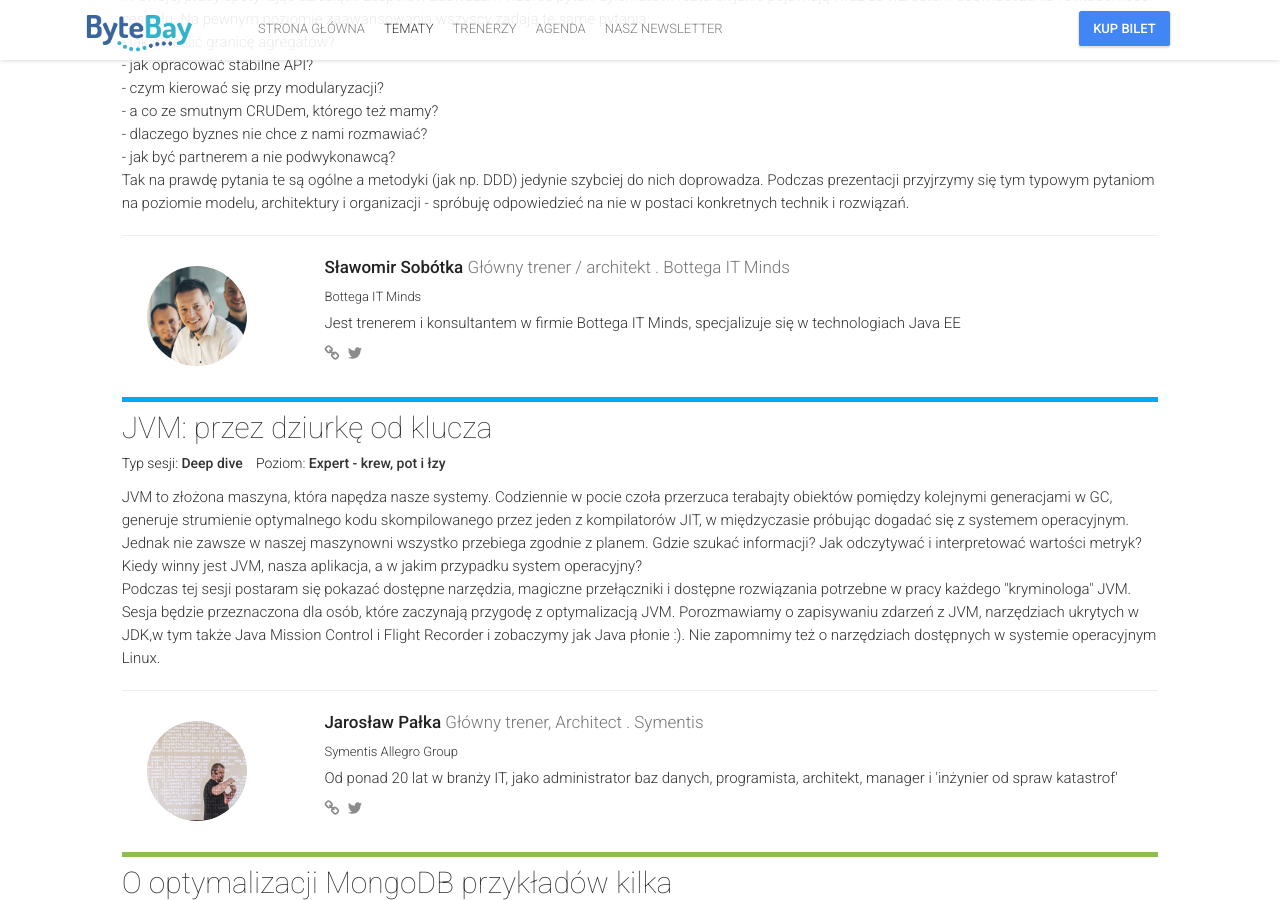
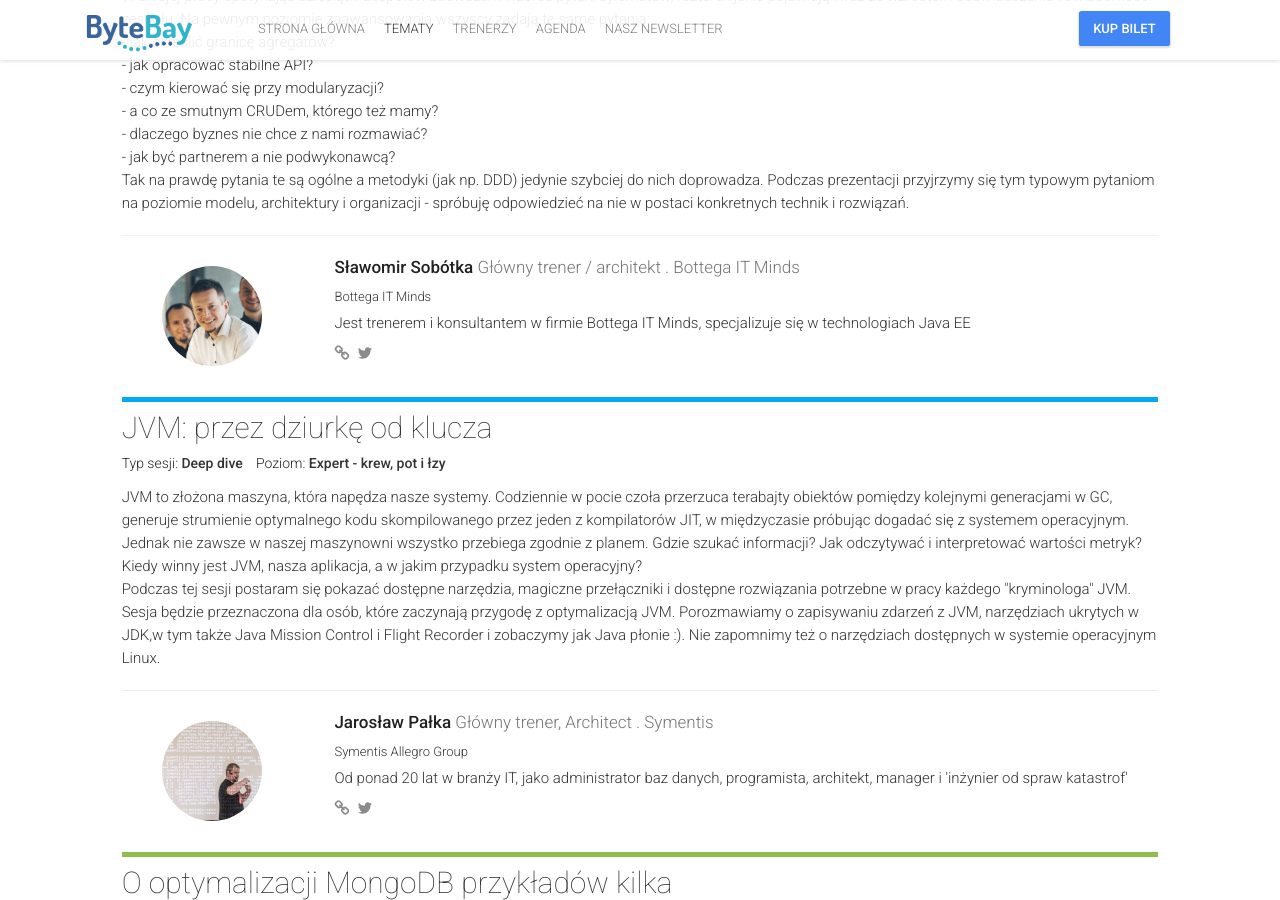
Before and after one commit to 42patterns/bytebay-website, a Jekyll site: the page built from sessions.html, in a window 1280 px wide and 900 px high, scrolled down 656 px. Built offline with Jekyll 4.4.1, drawn with Linux system fonts in a browser that asks for light colours; nearby versions of some CDN libraries; comment, search, counter and statistics services are not loaded.

Commit message:
Styling sessions

```diff
--- a/_data/schedule.yml
+++ b/_data/schedule.yml
@@ -30,7 +30,7 @@
     	startTime: "14:00",
     	endTime: "16:30",
     	sessionIds: [1, 13],
-      workshopsIds: [27, 26, 38, 18, 9, 6, 31, 36]
+      workshopsIds: [26, 38, 18, 9, 6, 31, 36, 17]
     }
     - {
     	startTime: "16:30",
@@ -48,7 +48,7 @@
     	startTime: "9:00",
     	endTime: "11:30",
       sessionIds: [39, 12],
-      workshopsIds: [33, 21, 8, 32, 22, 2, 29, 19, 20]
+      workshopsIds: [33, 21, 27, 8, 32, 22, 17, 29, 19, 20]
 
     }
     - {
@@ -60,7 +60,7 @@
       startTime: "12:30",
       endTime: "15:00",
       sessionIds: [4, 24],
-      workshopsIds: [34, 25, 14, 10, 23, 17]
+      workshopsIds: [34, 25, 14, 10, 23, 2]
     }
     - {
     	startTime: "15:00",
--- a/_data/sessions.yml
+++ b/_data/sessions.yml
@@ -444,7 +444,7 @@
       "docker-compose w wersji &gt;= 1.18"
     ]}
     type: 0
-    speakers: [35, 36]
+    speakers: [36, 35]
     tags: [Docker, DevOps]
     complexity: 1
 
--- a/_includes/sessions.html
+++ b/_includes/sessions.html
@@ -41,7 +41,7 @@
 							{% for speaker in site.data.speakers %}
 								{% for session_speaker in session.speakers %}
 									{% if session_speaker == speaker.id %}
-									<div>
+									<div class="col-md-12 col-sm-12">
 										<div class="col-md-2 col-sm-2">
                       {% if speaker.thumbnailUrl %}
 											<div class="flow-img img-circle people-img" style="background-image: url({{ site.baseurl | append: '/img/people/' | append: speaker.thumbnailUrl }}); cursor: pointer;" data-toggle="modal" data-target="#speakerDetail-{{ speaker.id }}"></div>
```
